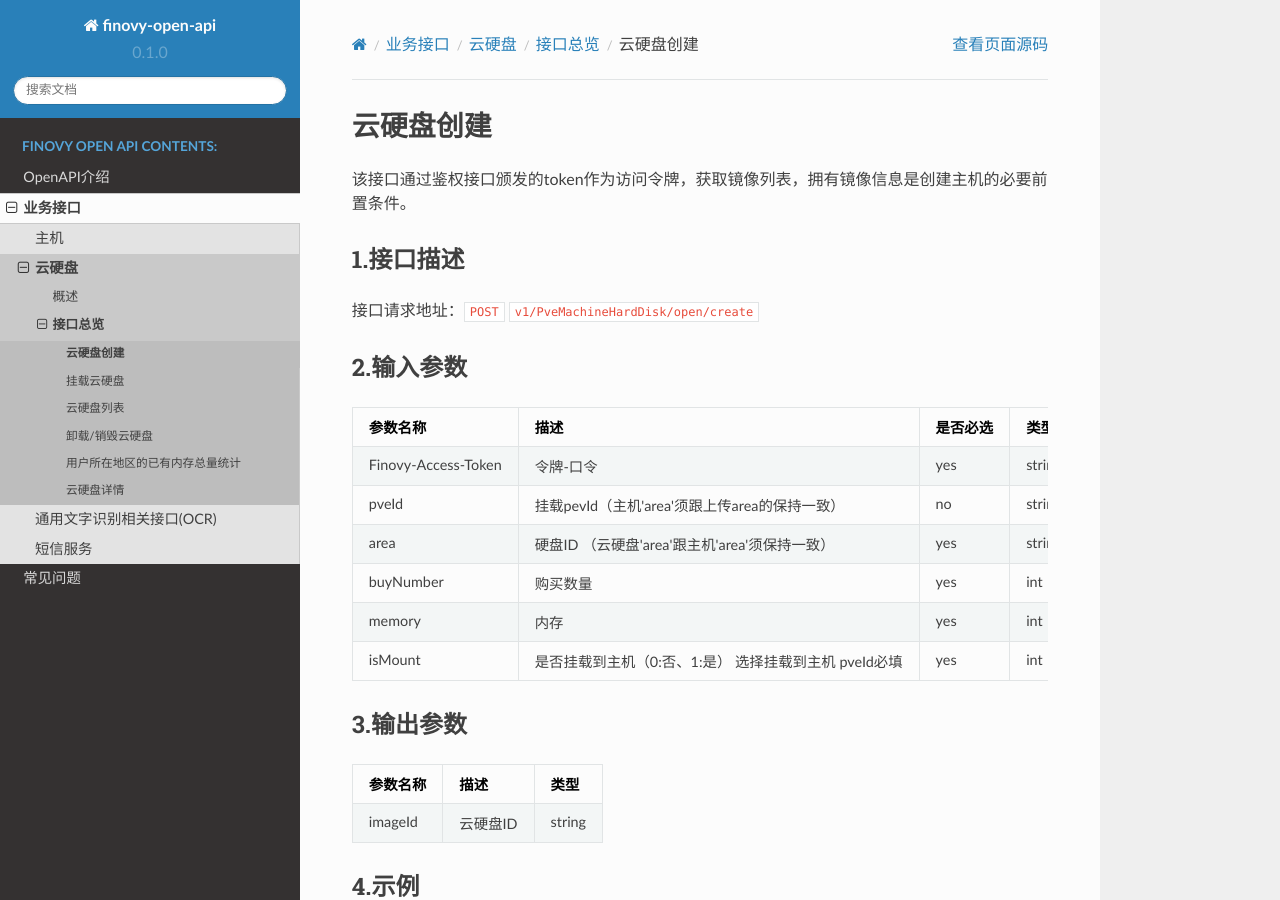
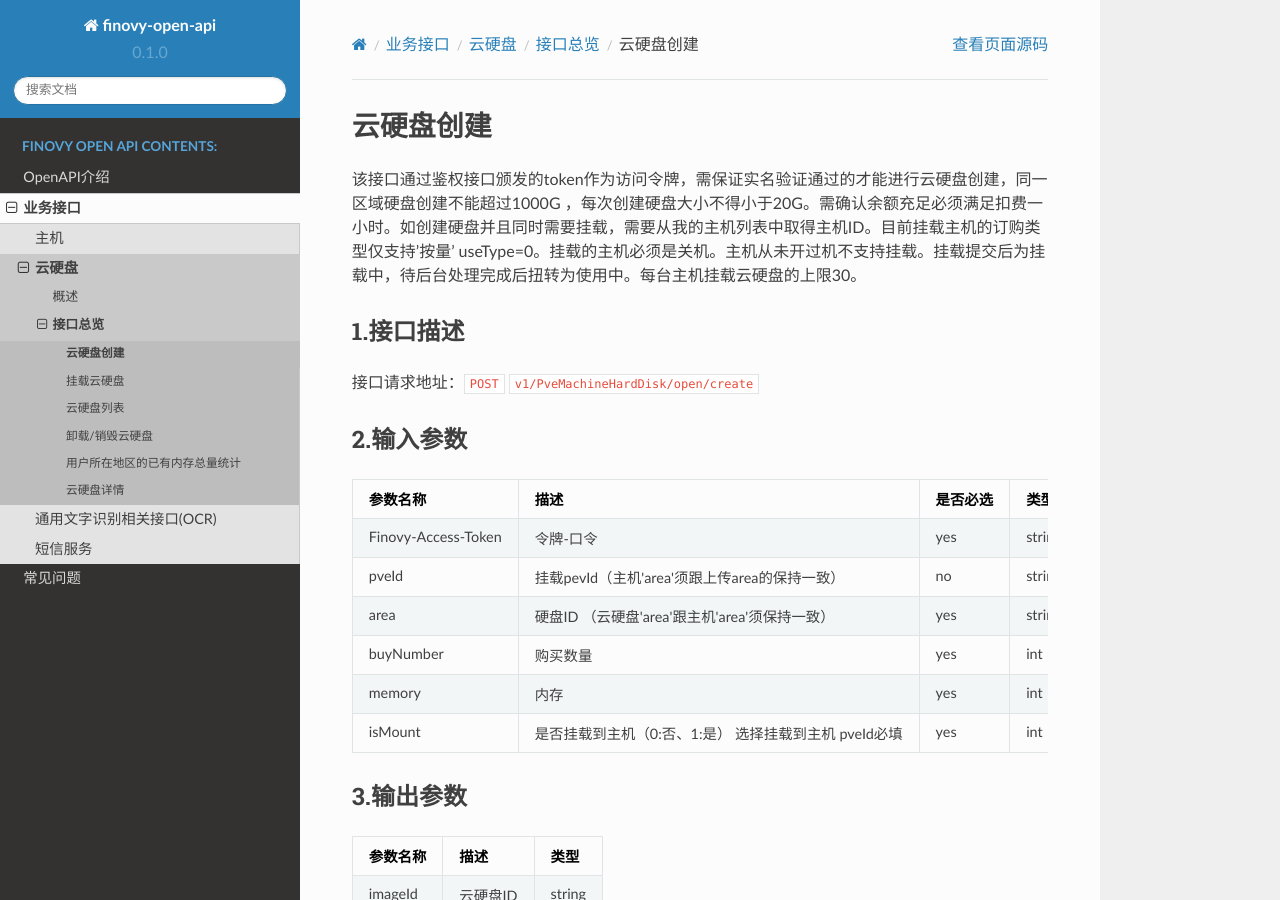
Before and after one commit to finovy/open-api, a Sphinx documentation site: the page built from docs/source/api/pveharddiskapioverview/1.create.md, in a window 1280 px wide and 900 px high. Built offline with Sphinx 7.4.7 and the Read the Docs theme 2.0.0, drawn with Linux system fonts in a browser that asks for light colours.

Commit message:
fix:云硬盘详情

```diff
--- a/docs/source/api/pveharddiskapioverview/1.create.md
+++ b/docs/source/api/pveharddiskapioverview/1.create.md
@@ -1,5 +1,8 @@
 # 云硬盘创建
-该接口通过鉴权接口颁发的token作为访问令牌，获取镜像列表，拥有镜像信息是创建主机的必要前置条件。
+该接口通过鉴权接口颁发的token作为访问令牌，需保证实名验证通过的才能进行云硬盘创建，同一区域硬盘创建不能超过1000G
+，每次创建硬盘大小不得小于20G。需确认余额充足必须满足扣费一小时。如创建硬盘并且同时需要挂载，需要从我的主机列表中取得主机ID。目前挂载主机的订购类型仅支持'按量'
+useType=0。挂载的主机必须是关机。主机从未开过机不支持挂载。挂载提交后为挂载中，待后台处理完成后扭转为使用中。每台主机挂载云硬盘的上限30。
+
 
 ### 1.接口描述
 
```
